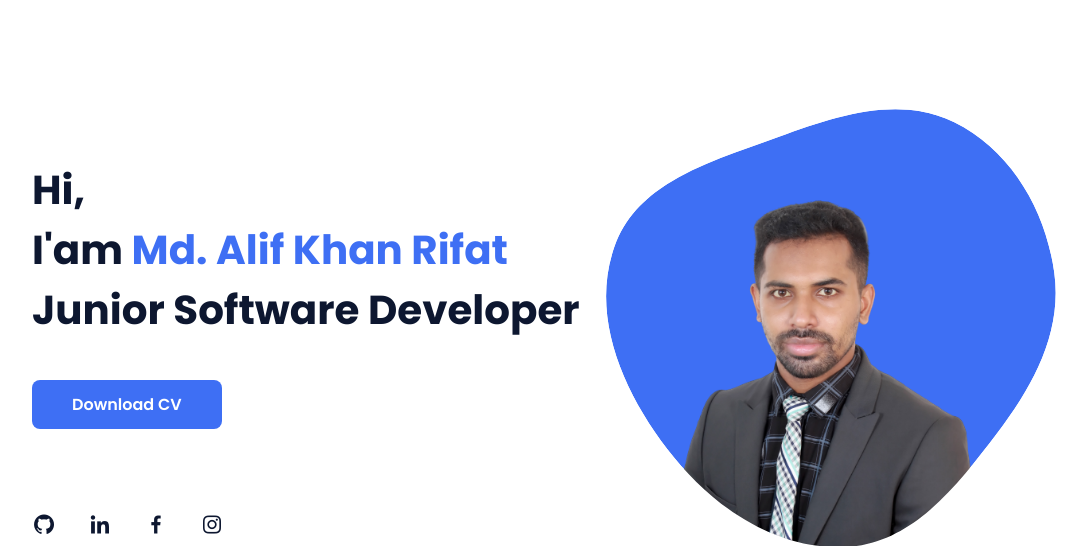
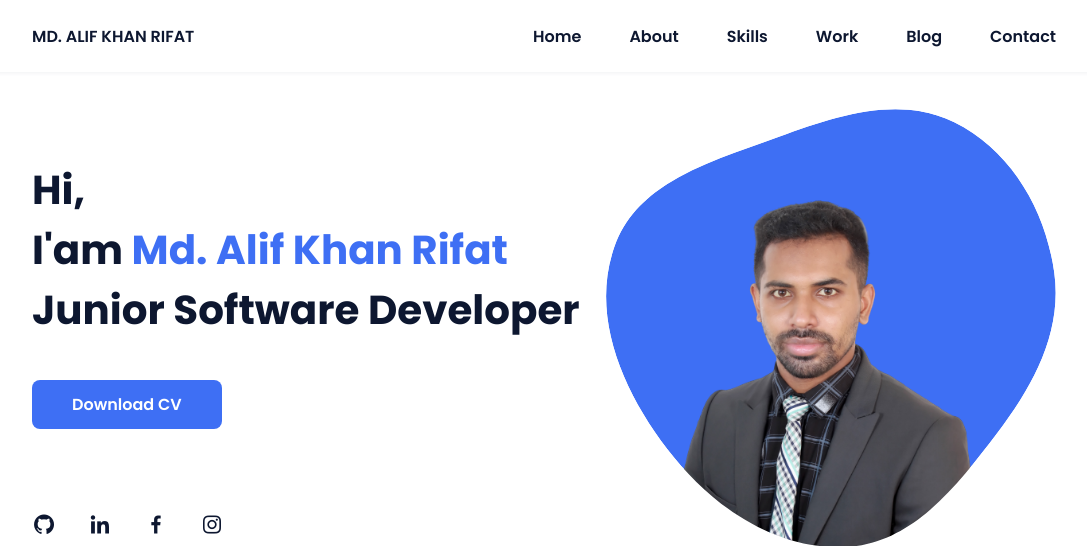
Before and after one commit to mdalifkhanrifat/my_portfolio, a PHP site: page / in a window 1280 px wide. Shown: the top 546 px of the page, without its empty margins (96-1183 px from the left). Run offline with PHP 8.4, Linux system fonts and the light colour scheme.

Commit message:
update nav bar

```diff
--- a/assets/js/main.js
+++ b/assets/js/main.js
@@ -33,7 +33,7 @@ function scrollActive() {
         sectionId = current.getAttribute('id')
 
         if (scrollY > sectionTop && scrollY <= sectionTop + sectionHeight) {
-            document.querySelector('.nav__menu a[href*=' + sectionId + ']').classList.add('active')
+            document.querySelector('.nav__menu a[hrsectionef*=' + sectionId + ']').classList.add('active')
         } else {
             document.querySelector('.nav__menu a[href*=' + sectionId + ']').classList.remove('active')
         }
--- /dev/null
+++ b/view/blog.php
@@ -0,0 +1,14 @@
+<!--===== Blog =====-->
+<section class="work section" id="blog">
+    <h2 class="section-title">Work</h2>
+
+    <div class="work__container bd-grid">
+        <a href="" class="work__img">
+            <img src="../assets/img/work1.jpg" alt="">
+        </a>
+
+    </div>
+    <div class="work__container" style="text-align: center;">
+        <a href="">See More</a>
+    </div>
+</section>
--- /dev/null
+++ b/view/header_nav.php
@@ -0,0 +1,24 @@
+<body>
+    <!--===== HEADER =====-->
+    <header class="l-header">
+        <nav class="nav bd-grid">
+            <div>
+                <a href="#" class="nav__logo">MD. ALIF KHAN RIFAT</a>
+            </div>
+
+            <div class="nav__menu" id="nav-menu">
+                <ul class="nav__list">
+                    <li class="nav__item"><a href="#home" class="nav__link active">Home</a></li>
+                    <li class="nav__item"><a href="#about" class="nav__link">About</a></li>
+                    <li class="nav__item"><a href="#skills" class="nav__link">Skills</a></li>
+                    <li class="nav__item"><a href="#work" class="nav__link">Work</a></li>
+                    <li class="nav__item"><a href="#blog" class="nav__link">Blog</a></li>
+                    <li class="nav__item"><a href="#contact" class="nav__link">Contact</a></li>
+                </ul>
+            </div>
+
+            <div class="nav__toggle" id="nav-toggle">
+                <i class='bx bx-menu'></i>
+            </div>
+        </nav>
+    </header>
--- a/view/layouts/app.php
+++ b/view/layouts/app.php
@@ -1,9 +1,12 @@
 <?php
 include_once  __DIR__ . DIRECTORY_SEPARATOR . 'header.php';
+include_once  __DIR__ . DIRECTORY_SEPARATOR . '../header_nav.php';
 include_once  __DIR__ . DIRECTORY_SEPARATOR . '../home.php';
 include_once  __DIR__ . DIRECTORY_SEPARATOR . '../about.php';
 include_once  __DIR__ . DIRECTORY_SEPARATOR . '../skills.php';
 include_once  __DIR__ . DIRECTORY_SEPARATOR . '../work.php';
-include_once  __DIR__ . DIRECTORY_SEPARATOR . '../contact.php';
+include_once  __DIR__ . DIRECTORY_SEPARATOR . '../blog.php';
+
+// include_once  __DIR__ . DIRECTORY_SEPARATOR . '../contact.php';
 include_once  __DIR__ . DIRECTORY_SEPARATOR . 'footer.php';
 ?>
--- a/view/layouts/footer.php
+++ b/view/layouts/footer.php
@@ -15,7 +15,7 @@
     <script src="https://unpkg.com/scrollreveal"></script>
 
     <!--===== MAIN JS =====-->
-    <script src="assets/js/main.js"></script>
+    <script src="../../assets/js/main.js"></script>
 </body>
 
 </html>
```
